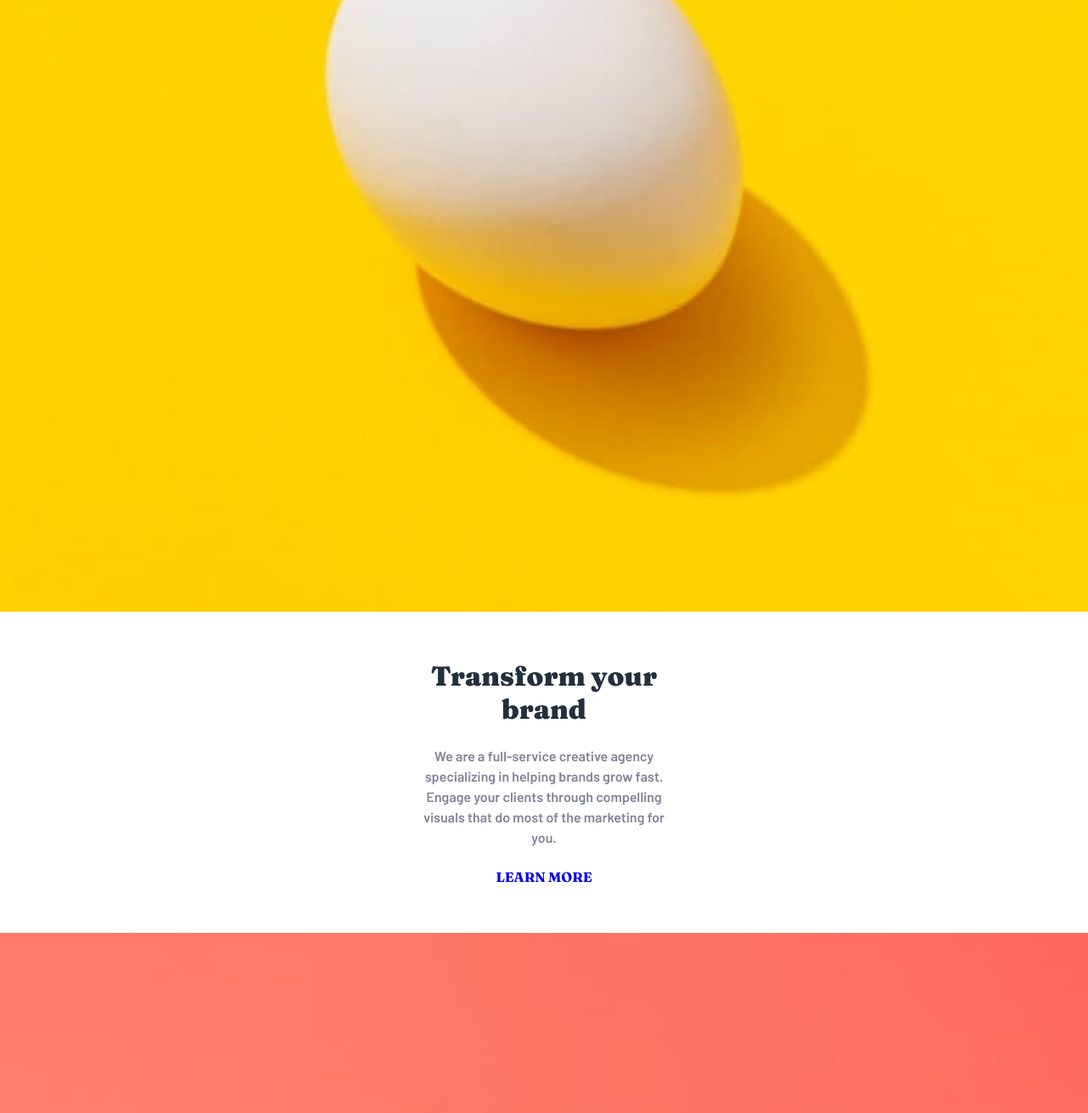
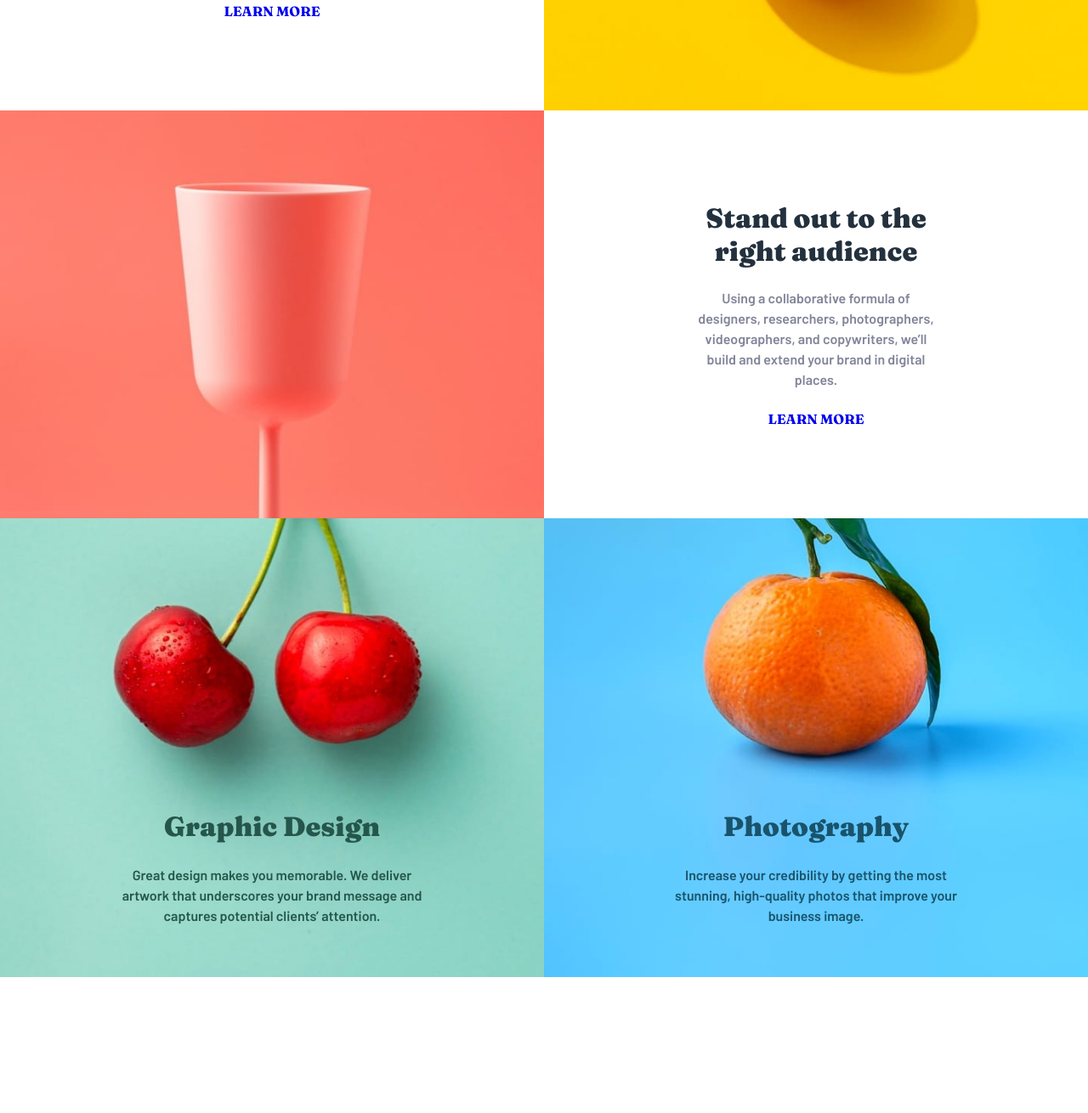
Before and after one commit to okayda/sunny-landing-page, a website built with Parcel: page src/index.html in a window 1280 px wide. Shown: the part 1150-2460 px from the top of the page at 85% size. Built offline with nearby package versions, Linux system fonts and the light colour scheme.

Commit message:
Add tablet layout at product section

```diff
--- a/src/index.html
+++ b/src/index.html
@@ -78,7 +78,7 @@
         </section>
 
         <section class="product-section">
-          <div class="product">
+          <div class="product product-first">
             <div class="product-content">
               <h2>Transform your brand</h2>
               <p>
@@ -98,7 +98,7 @@
             </picture>
           </div>
 
-          <div class="product">
+          <div class="product product-second">
             <div class="product-content">
               <h2>Stand out to the right audience</h2>
               <p>
@@ -118,7 +118,7 @@
             </picture>
           </div>
 
-          <div class="product product-wrapped">
+          <div class="product-wrapped">
             <div class="product-wrapped-container">
               <!-- Graphic image -->
 
--- a/src/scss/_global.scss
+++ b/src/scss/_global.scss
@@ -30,6 +30,7 @@ body {
 img {
   width: 100%;
   height: 100%;
+  object-fit: cover;
 }
 
 button {
--- a/src/scss/abstracts/_mixins.scss
+++ b/src/scss/abstracts/_mixins.scss
@@ -1,5 +1,5 @@
 @mixin tablet-laptop-sm-layout() {
-  @media only screen and (min-width: 600px) and (max-width: 1300px) {
+  @media only screen and (min-width: 600px) {
     @content;
   }
 }
--- a/src/scss/layout/_product-section.scss
+++ b/src/scss/layout/_product-section.scss
@@ -1,7 +1,11 @@
 @use "../abstracts" as *;
+
+.product-section {
+}
 
 .product-section .product {
   display: grid;
+  grid-template-columns: 1fr;
 }
 
 .product-img {
@@ -16,6 +20,7 @@
 
   text-align: center;
   display: flex;
+  justify-content: center;
   flex-direction: column;
   gap: 2.4rem;
 
@@ -73,3 +78,27 @@
 .product-photography {
   color: $dark-blue;
 }
+
+@include tablet-laptop-sm-layout() {
+  .product-section .product {
+    grid-template-columns: 1fr 1fr;
+    grid-template-rows: 480px;
+  }
+
+  .product-first .product-img {
+    order: 2;
+  }
+
+  .product-second .product-img {
+    order: 1;
+  }
+
+  .product-wrapped {
+    display: grid;
+    grid-template-columns: 1fr 1fr;
+  }
+
+  .product-wrapped-img img {
+    object-position: center top;
+  }
+}
```
